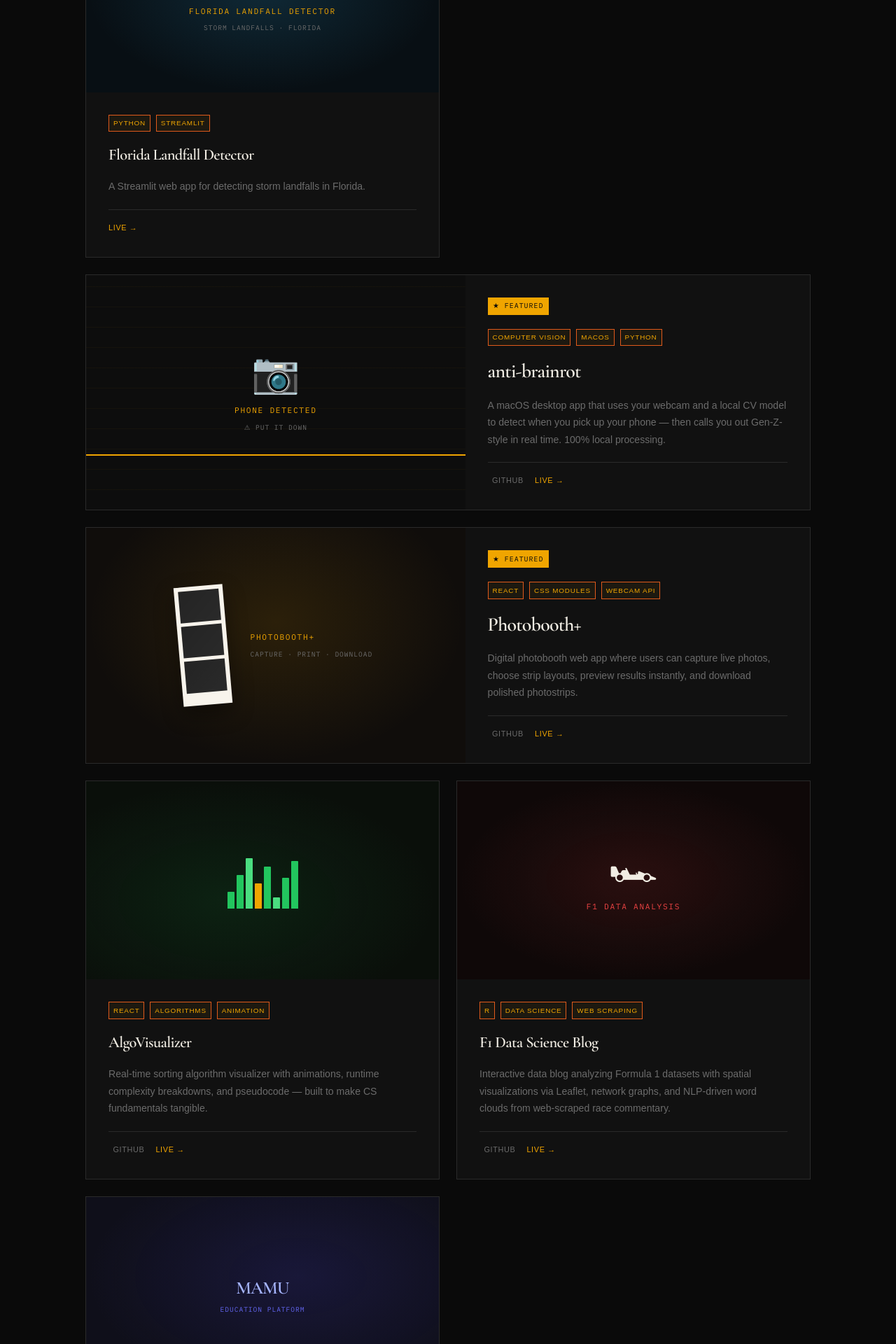
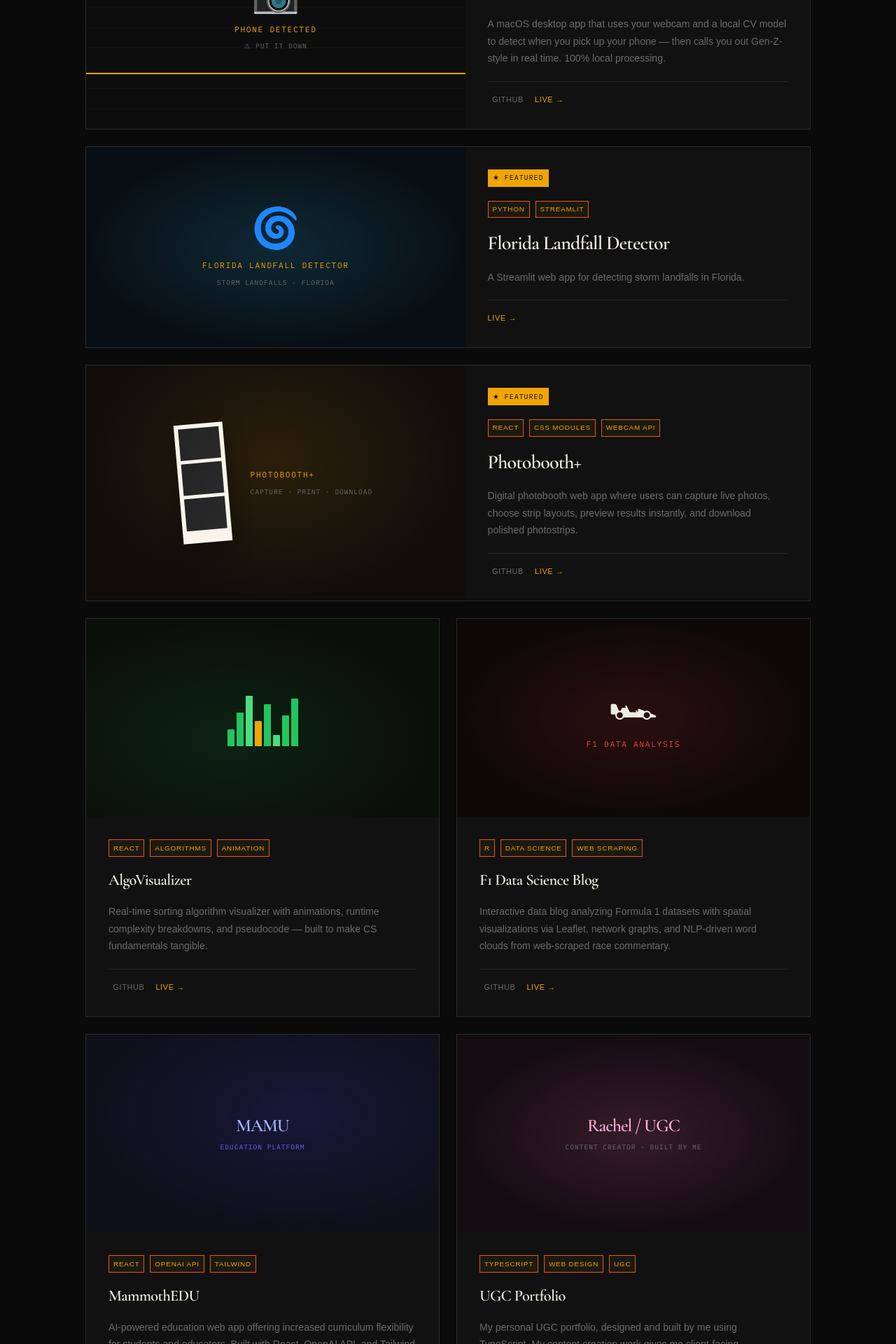
Before and after one commit to ItzRae/raes-portfolio, a SvelteKit app: page / in a window 1280 px wide. Shown: the part 2380-4300 px from the top of the page at 70% size. Built offline with nearby package versions, Linux system fonts and the light colour scheme; a web font is replaced by a local one.

Commit message:
Feature landfall detector and add UGC portfolio

```diff
--- a/src/components/Main.svelte
+++ b/src/components/Main.svelte
@@ -52,13 +52,6 @@
 
   const projects = [
     {
-      name: 'Florida Landfall Detector',
-      desc: 'A Streamlit web app for detecting storm landfalls in Florida.',
-      tags: ['Python', 'Streamlit'],
-      demo_link: 'https://fl-landfall-detector.streamlit.app/',
-      visual: 'landfall'
-    },
-    {
       name: 'anti-brainrot',
       desc: 'A macOS desktop app that uses your webcam and a local CV model to detect when you pick up your phone — then calls you out Gen-Z-style in real time. 100% local processing.',
       tags: ['Computer Vision', 'macOS', 'Python'],
@@ -67,7 +60,15 @@
       featured: true,
       visual: 'anti-brainrot'
     },
-        {
+    {
+      name: 'Florida Landfall Detector',
+      desc: 'A Streamlit web app for detecting storm landfalls in Florida.',
+      tags: ['Python', 'Streamlit'],
+      demo_link: 'https://fl-landfall-detector.streamlit.app/',
+      featured: true,
+      visual: 'landfall'
+    },
+    {
       name: 'Photobooth+',
       desc: 'Digital photobooth web app where users can capture live photos, choose strip layouts, preview results instantly, and download polished photostrips.',
       tags: ['React', 'CSS Modules', 'Webcam API'],
@@ -99,6 +100,13 @@
       demo_link: 'https://mammothedu.github.io/',
       github_link: 'https://github.com/MammothEdu/MammothEdu.github.io',
       visual: 'mammoth'
+    },
+    {
+      name: 'UGC Portfolio',
+      desc: 'My personal UGC portfolio, designed and built by me using TypeScript. My content creation work gives me client-facing experience, from understanding brand needs to communicating ideas and delivering content.',
+      tags: ['TypeScript', 'Web Design', 'UGC'],
+      demo_link: 'https://rachel-ugc.vercel.app/',
+      visual: 'ugc'
     },
   ];
 
@@ -323,6 +331,13 @@
                     <div class="visual-subtitle">Storm landfalls · Florida</div>
                   </div>
                 </div>
+              {:else if project.visual === 'ugc'}
+                <div class="visual visual-ugc">
+                  <div class="visual-center">
+                    <div class="visual-wordmark">Rachel / UGC</div>
+                    <div class="visual-subtitle">Content creator · Built by me</div>
+                  </div>
+                </div>
               {:else if project.visual === 'mammoth'}
                 <div class="visual visual-mammoth">
                   <div class="visual-center">
--- a/src/components/styles/main.css
+++ b/src/components/styles/main.css
@@ -133,6 +133,8 @@
   .visual-emoji { font-size: 3.5rem; margin-bottom: 0.75rem; }
   .visual-title { font-family: 'IBM Plex Mono', monospace; font-size: 0.7rem; color: var(--accent); letter-spacing: 0.15em; text-transform: uppercase; }
   .visual-subtitle { font-family: 'IBM Plex Mono', monospace; font-size: 0.6rem; color: var(--muted); letter-spacing: 0.1em; margin-top: 0.35rem; text-transform: uppercase; }
+  .visual-ugc { background: radial-gradient(ellipse at 50% 50%, rgba(244,114,182,0.15) 0%, transparent 70%), #140c11; }
+  .visual-ugc .visual-wordmark { color: #f9a8d4; }
   .visual-mammoth { background: radial-gradient(ellipse at 60% 40%, rgba(79,70,229,0.15) 0%, transparent 70%), #0f0f1a; }
   .visual-wordmark { font-family: 'Cormorant Garamond', serif; font-weight: 800; font-size: 1.6rem; color: #a5b4fc; letter-spacing: -0.04em; }
   .purple { color: #6366f1; }
```
